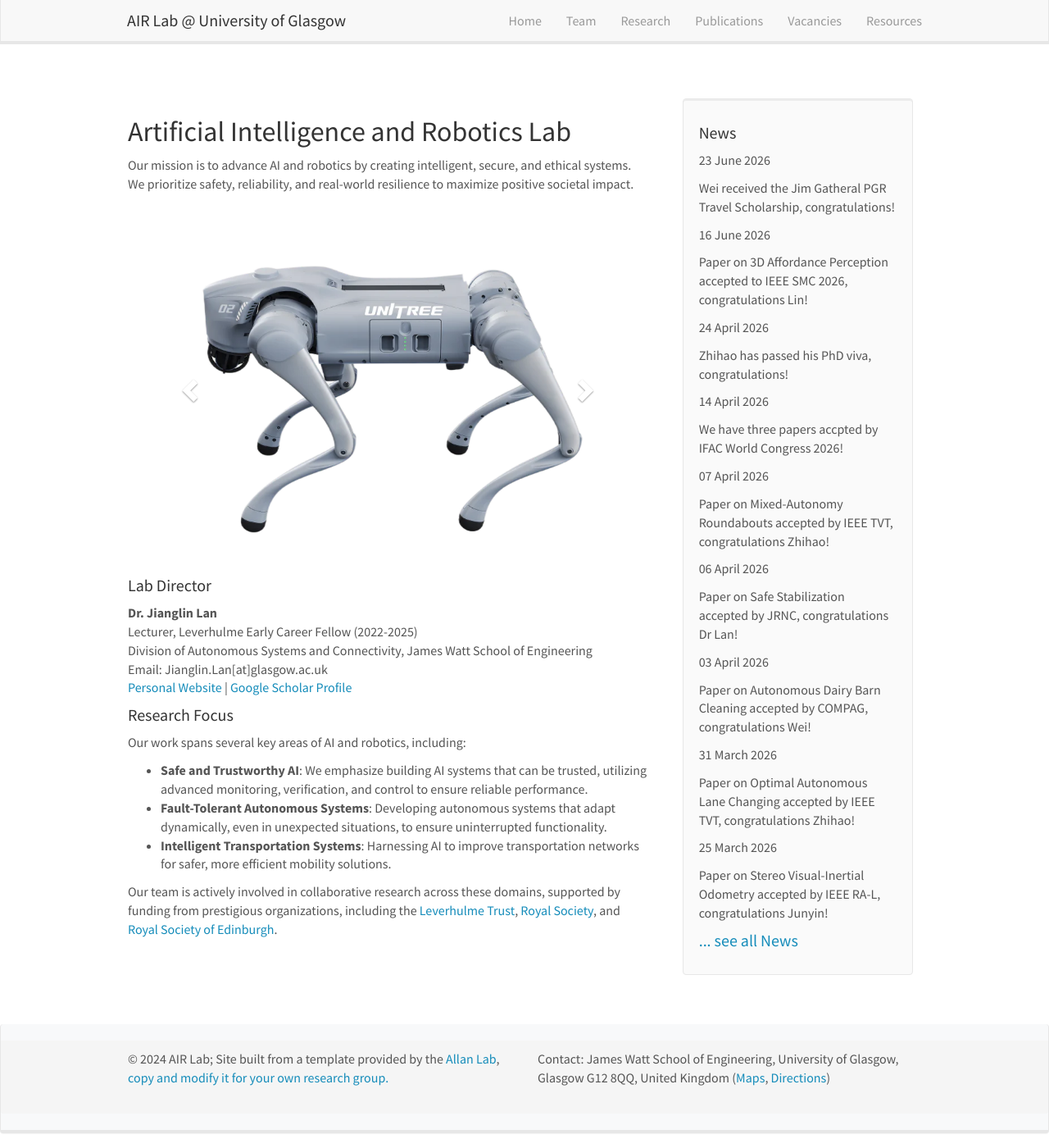
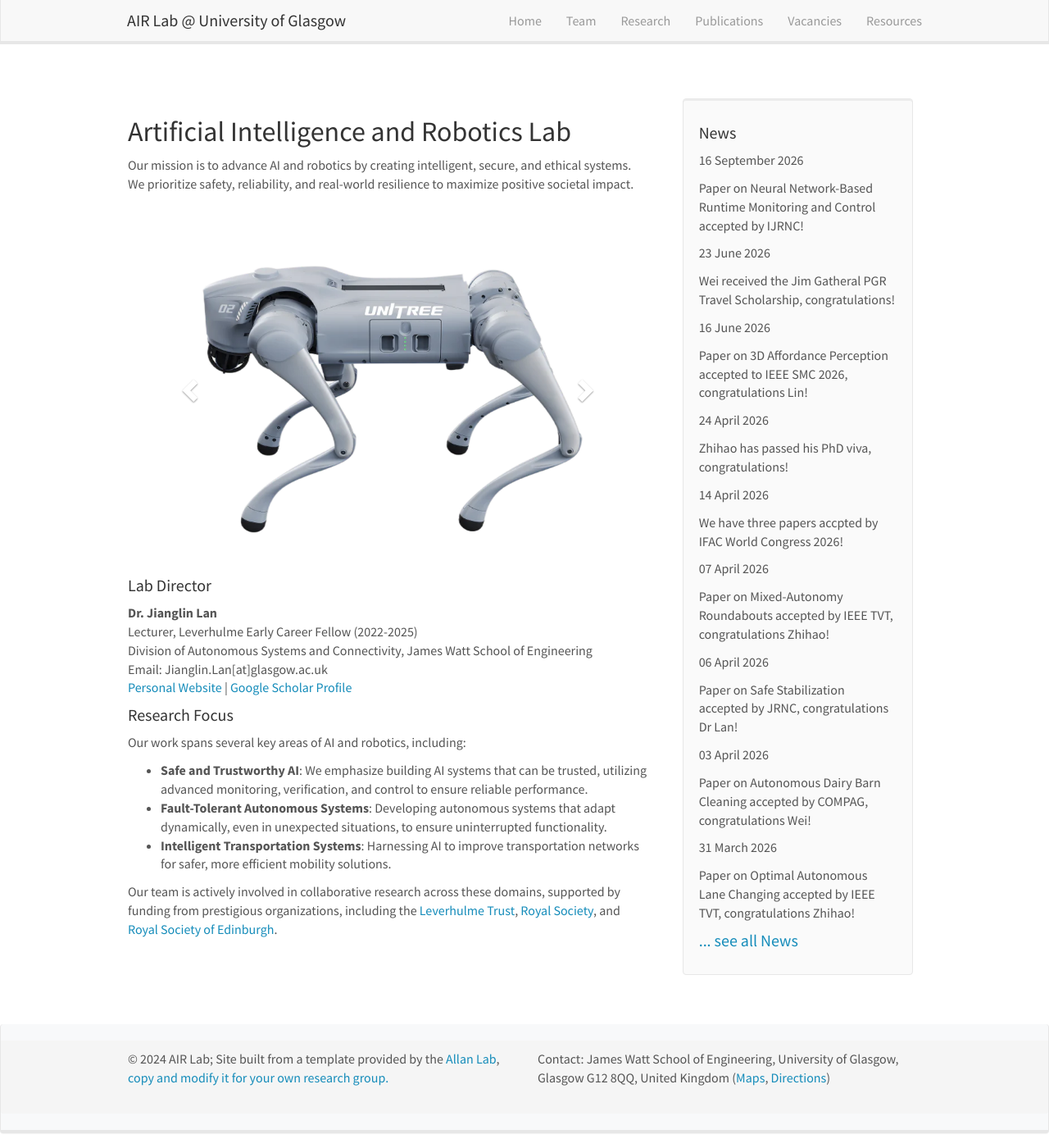
Before and after one commit to AIR-Lan/AIR-Lab, a Jekyll site: the page built from _pages/home.md, in a window 1280 px wide and 1400 px high. Shown: the whole window at 82% size. Built offline with Jekyll 4.4.1, drawn with Linux system fonts in a browser that asks for light colours; nearby versions of some CDN libraries.

Commit message:
Update news.yml

```diff
--- a/_data/news.yml
+++ b/_data/news.yml
@@ -1,3 +1,6 @@
+- date: 16 September 2026
+  headline: Paper on Neural Network-Based Runtime Monitoring and Control accepted by IJRNC!
+
 - date: 23 June 2026
   headline: Wei received the Jim Gatheral PGR Travel Scholarship, congratulations!
 
```
